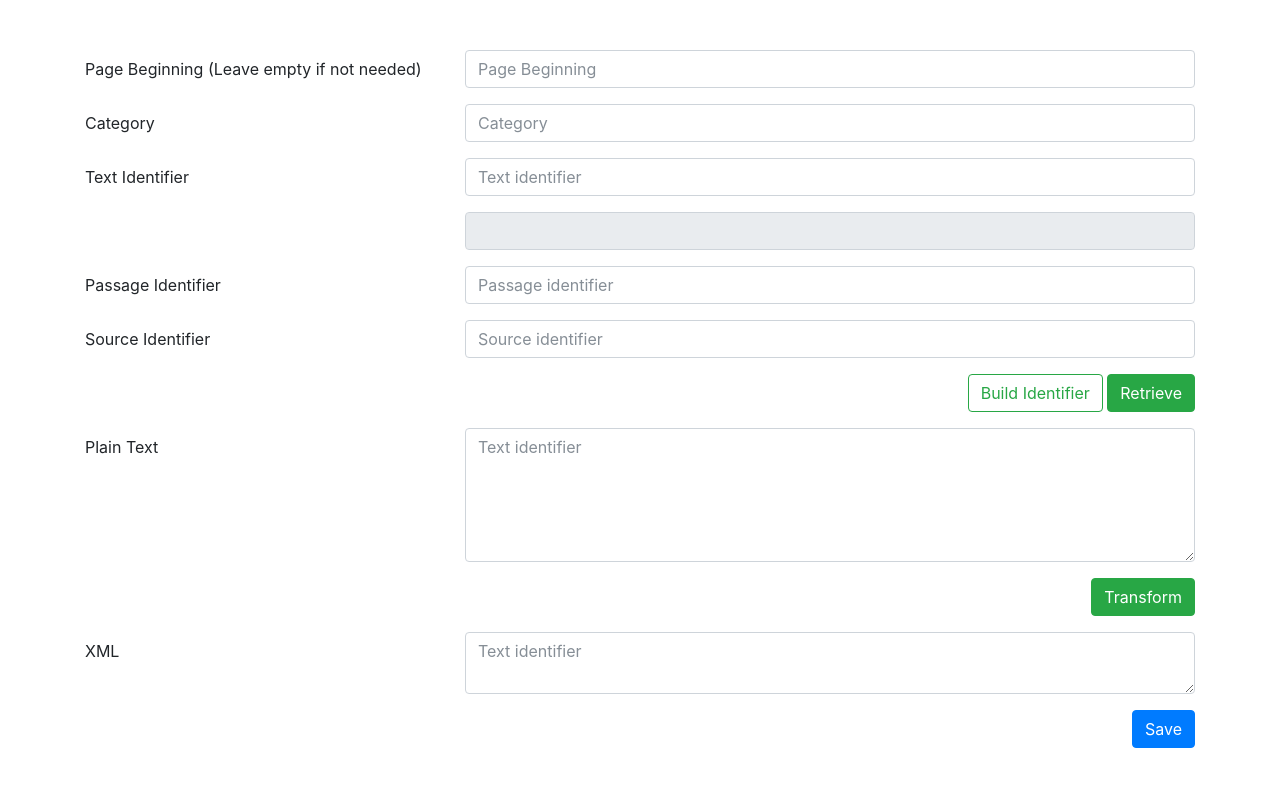
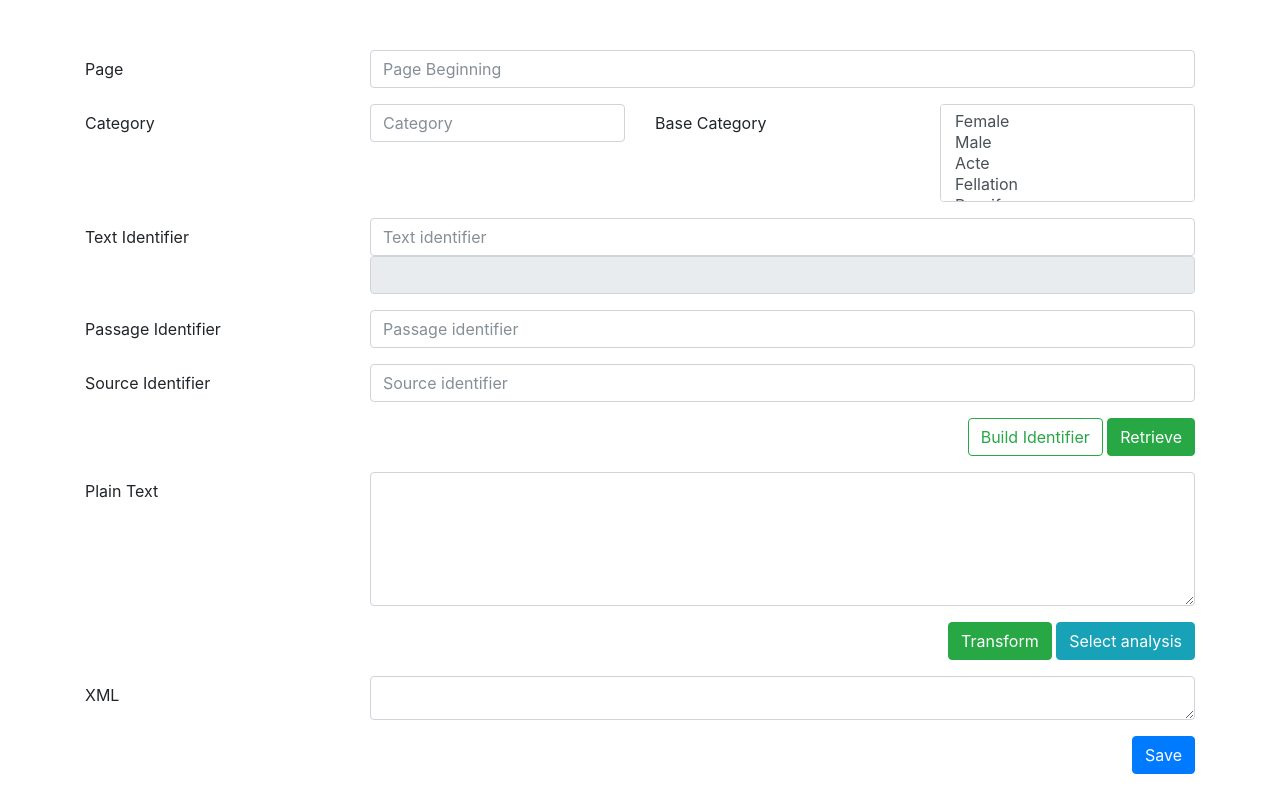
Before and after one commit to lascivaroma/corpus-builder, a Flask app: template app/templates/index.html in a window 1280 px wide. Shown: the part 56-846 px from the top of the page. Before the commit the page ends 804 px from the top, so only its background shows below. Run offline with Flask 2, Linux system fonts and the light colour scheme; the template is opened without the code that fills it, so the values that code supplies are empty; parts of the project's set-up code (start-up, migrations or seed data) failed here and were passed over; some libraries are stand-ins or nearby versions.

Commit message:
Added generic categories + redesign

```diff
--- a/app/bp.py
+++ b/app/bp.py
@@ -107,7 +107,7 @@ def lemmatize():
             after=texts[index][2]
         )
 
-    template = """<div type="fragment" corresp="adams:{page}" ana="#{category}">
+    template = """<div type="fragment" corresp="adams:{page}" ana="#{category} {addition_cats}">
     <quote xml:lang="lat" source="{source}">{words}
     </quote>
  </div>
@@ -115,6 +115,7 @@ def lemmatize():
         page=request.form.get("pb", "page"),
         category=request.form.get("category", "category"),
         source=request.form.get("source-id"),
+        addition_cats=" ".join(request.form.getlist("tradicategory")),
         words=words
     )
     return Response(
--- a/app/templates/index.html
+++ b/app/templates/index.html
@@ -72,6 +72,19 @@
             });
         });
 
+        /********************************************************
+         *  Insert Analysis
+         */
+        $('#insert').on('click', function(e) {
+            e.preventDefault();
+            var cursorPos = $('#xml').prop('selectionStart');
+            var v = $('#xml').val();
+            var textBefore = v.substring(0,  cursorPos);
+            var textAfter  = v.substring(cursorPos, v.length);
+
+            $('#xml').val(textBefore + " ana=\"#"+ $("#category").val() +"\" "+ textAfter);
+        });
+
         /********************************************************************
          *  Save
          */
@@ -84,6 +97,7 @@
                 data: $("#main-form").serialize()
             }).done(function(data) {
                 alert("Saved at " + data.path);
+                $("#xml").val("");
             });
         });
     });
@@ -93,63 +107,73 @@
 {% block body %}
     <form class="form" method="POST" action="{{ url_for(".save") }}" id="main-form">
       <div class="form-group row">
-        <label for="pb" class="col-sm-4 col-form-label">Page Beginning (Leave empty if not needed)</label>
-        <div class="col-sm-8">
+        <label for="pb" class="col-sm-3 col-form-label">Page</label>
+        <div class="col-sm-9">
           <input type="number" class="form-control" id="pb" placeholder="Page Beginning" name="pb">
         </div>
       </div>
       <div class="form-group row">
-        <label for="category" class="col-sm-4 col-form-label">Category</label>
-        <div class="col-sm-8">
+        <label for="category" class="col-sm-3 col-form-label">Category</label>
+        <div class="col-sm-3">
           <input type="text" class="form-control" id="category" placeholder="Category" name="category">
+        </div>
+        <label for="tradi-category" class="col-sm-3 col-form-label">Base Category</label>
+        <div class="col-sm-3">
+          <select multiple class="form-control" id="tradi-category" name="tradicategory">
+              <option value="#female">Female</option>
+              <option value="#male">Male</option>
+              <option value="acte">Acte</option>
+              <option value="#fellatio #acte">Fellation</option>
+              <option value="#passive">Passif</option>
+              <option value="#homoeros">Homoérotisme</option>
+          </select>
         </div>
       </div>
       <div class="form-group row">
-        <label for="text-typeahead" class="col-sm-4 col-form-label">Text Identifier</label>
-        <div class="col-sm-8">
+        <label for="text-typeahead" class="col-sm-3 col-form-label">Text Identifier</label>
+        <div class="col-sm-9">
           <input type="text" class="form-control" id="text-typeahead" placeholder="Text identifier" name="text-typeahead">
+            <div>
+              <input type="text" class="form-control" id="text-id" disabled name="text-id">
+            </div>
         </div>
       </div>
       <div class="form-group row">
-        <div class="col-sm-8 offset-sm-4">
-          <input type="text" class="form-control" id="text-id" disabled name="text-id">
-        </div>
-      </div>
-      <div class="form-group row">
-        <label for="passage-id" class="col-sm-4 col-form-label">Passage Identifier</label>
-        <div class="col-sm-8">
+        <label for="passage-id" class="col-sm-3 col-form-label">Passage Identifier</label>
+        <div class="col-sm-9">
           <input type="text" class="form-control" id="passage-id" placeholder="Passage identifier" name="passage-id">
         </div>
       </div>
       <div class="form-group row">
-        <label for="source-id" class="col-sm-4 col-form-label">Source Identifier</label>
-        <div class="col-sm-8">
+        <label for="source-id" class="col-sm-3 col-form-label">Source Identifier</label>
+        <div class="col-sm-9">
           <input type="text" class="form-control" id="source-id" placeholder="Source identifier" name="source-id">
         </div>
       </div>
       <div class="form-group row">
         <div class="col-sm-12 text-right">
-            <button class="btn btn-outline-success" id="build-id">Build Identifier</button>
-            <button class="btn btn-success" id="retrieve-id">Retrieve</button>
+            <button class="btn btn-outline-success btn-small" id="build-id">Build Identifier</button>
+            <button class="btn btn-success btn-small" id="retrieve-id">Retrieve</button>
         </div>
       </div>
       <div class="form-group row">
-        <label for="plain-text" class="col-sm-4 col-form-label">Plain Text</label>
-        <div class="col-sm-8">
+        <label for="plain-text" class="col-sm-3 col-form-label">Plain Text</label>
+        <div class="col-sm-9">
           <textarea class="form-control" id="plain-text"
-                    placeholder="Text identifier" name="plain-text" rows="5"></textarea>
+                    name="plain-text" rows="5"></textarea>
         </div>
       </div>
       <div class="form-group row">
         <div class="col-sm-12 text-right">
-            <button class="btn btn-success" id="transform">Transform</button>
+            <button class="btn btn-success btn-small" id="transform">Transform</button>
+             <button class="btn btn-info btn-small" id="insert">Select analysis</button>
         </div>
       </div>
       <div class="form-group row">
-        <label for="xml" class="col-sm-4 col-form-label">XML</label>
-        <div class="col-sm-8">
-          <textarea class="form-control" id="xml"
-                    placeholder="Text identifier" name="xml" rows="2"></textarea>
+        <label for="xml" class="col-sm-3 col-form-label">XML</label>
+        <div class="col-sm-9">
+          <textarea class="form-control" id="xml" style="font-size: x-small;"
+                    name="xml" rows="2"></textarea>
         </div>
       </div>
       <div class="form-group row">
```
